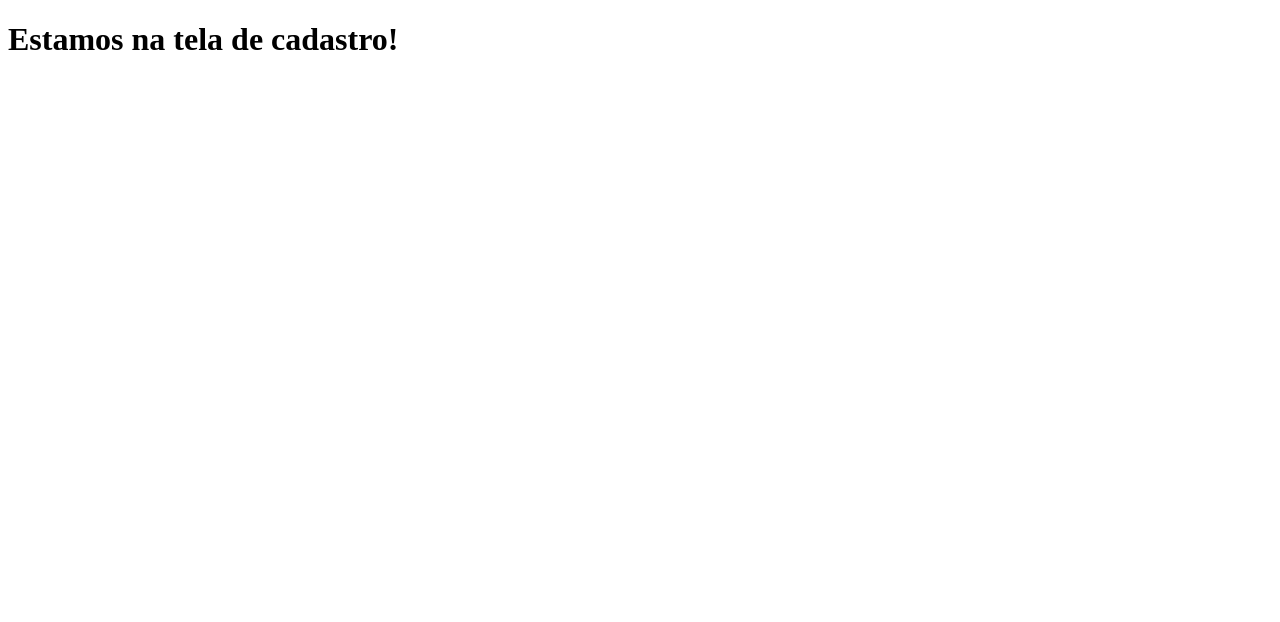
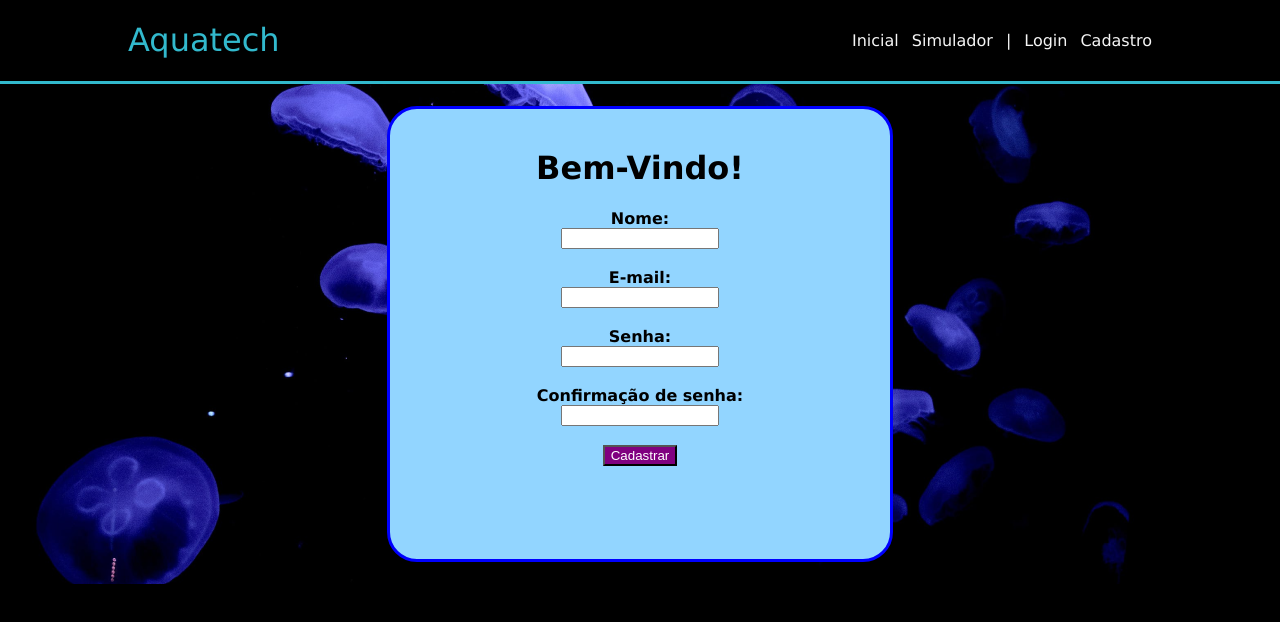
Before and after one commit to kaiquefaconi/aquatech, a plain HTML site: page cadastro.html in a window 1280 px wide. Drawn offline with Linux system fonts and the light colour scheme.

Commit message:
Atualizado com cadastro

```diff
--- a/cadastro.html
+++ b/cadastro.html
@@ -1,12 +1,44 @@
 <!DOCTYPE html>
 <html lang="en">
+
 <head>
     <meta charset="UTF-8">
     <meta name="viewport" content="width=device-width, initial-scale=1.0">
     <title>Cadastro</title>
+    <link rel="stylesheet" href="cadastro_style.css">
 </head>
+
 <body>
-    <h1>Estamos na tela de cadastro!</h1>
+    <div class="header">
+        <div class="container">
+            <h1 class="titulo">Aquatech</h1>
+            <ul class="navbar">
+                <li>Inicial</li>
+                <li>Simulador</li>
+                <li>|</li>
+                <li>Login</li>
+                <a href="./cadastro.html">
+                    <li>Cadastro</li>
+                </a>
+            </ul>
+        </div>
+    </div>
+    <div class="banner">
+        <div class="container">
+            <div class="box">
+               <br> <h1>Bem-Vindo!</h1>
+                Nome: <br><input type="text" id="input_nome"><br><br>
+                E-mail: <br><input type="text" id="input_email"><br><br>
+                Senha: <br> <input type="password" id="input_senha"><br><br>
+                Confirmação de senha: <br> <input type="password" id="input_confirmacao"><br><br>
+                <a href="index.html"><button>Cadastrar</button></a>
+
+            </div>
+
+        </div>
+
+    </div>
 
 </body>
+
 </html>
--- /dev/null
+++ b/cadastro_style.css
@@ -0,0 +1,81 @@
+body {
+    margin: 0;
+    padding: 0;
+    font-family: Verdana, Geneva, Tahoma, sans-serif;
+    background-color: black;
+}
+
+.titulo {
+    color: #32b9cd;
+    width: fit-content;
+    font-weight: 500;
+}
+
+.navbar {
+    width: 300px;
+    color: whitesmoke;
+    list-style: none;
+    display: flex;
+    justify-content: space-between;
+    align-items: center;
+}
+
+.navbar a {
+    color: whitesmoke;
+    text-decoration: none;
+
+}
+
+
+.header {
+    border-bottom: 3px solid #32b9cd;
+}
+
+.container {
+    width: 80%;
+    margin: auto;
+    display: flex;
+    justify-content: center;
+    align-items: center;
+    height: 100%;
+}
+
+.header .container {
+    justify-content: space-between;
+
+
+}
+
+/*Banner*/
+
+.banner {
+    background-image: url(assets/imagens/bg-jelly-fish-para_outras_pags.png);
+    height: 500px;
+    color: white;
+}
+
+
+.box {
+
+    width: 500px;
+    height: 450px;
+    background-color:#92d5ff;
+    margin: auto;
+    border-radius: 2px;
+    text-align: center;
+    font-weight: bold;
+    flex-direction: column;
+    border: 3px solid blue;
+    border-radius: 30px;
+   color: black;
+
+}
+
+button{
+    background-color: purple;
+    color: white;
+    cursor: pointer;
+}
+input{
+    width: 150px;
+}
```
Also changed, not shown: index.html (+1 -1 lines).
